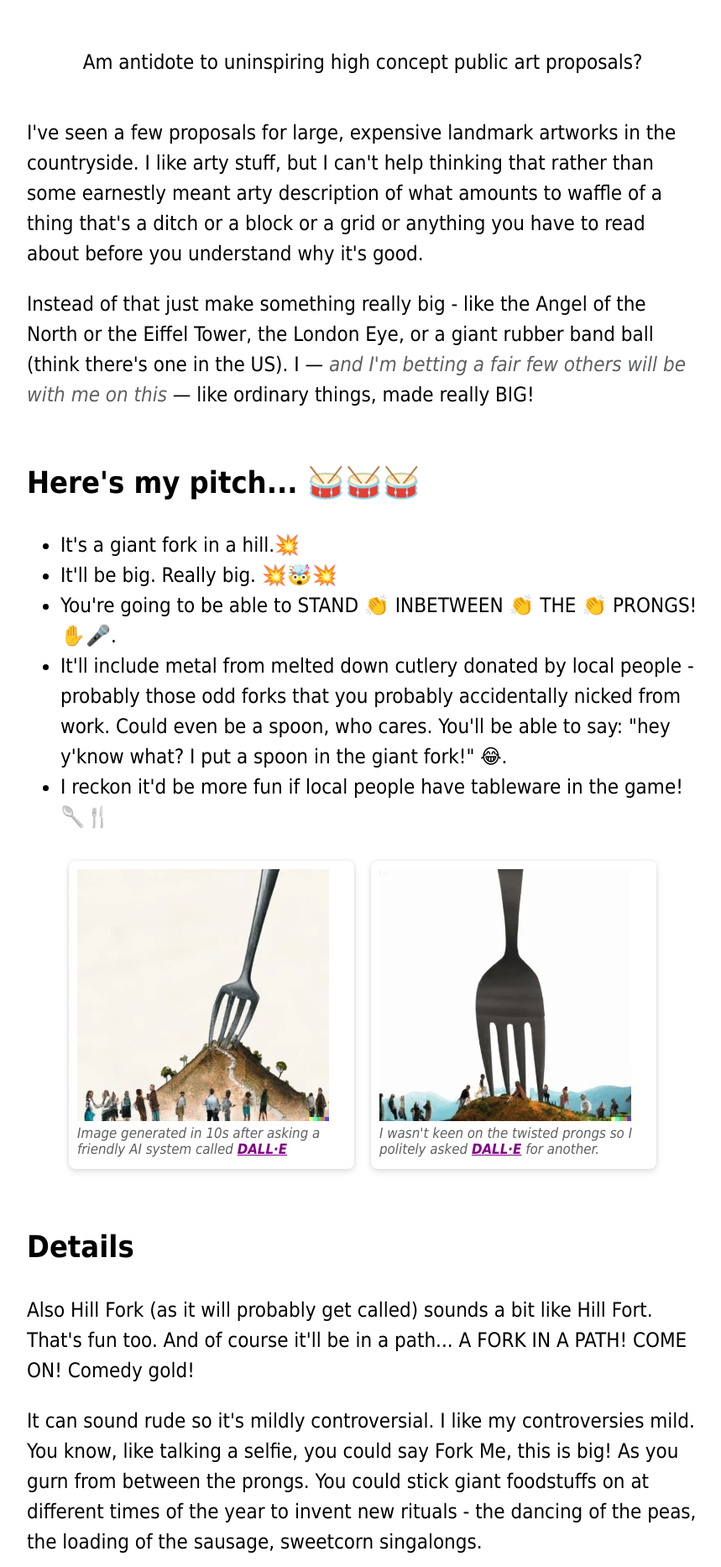
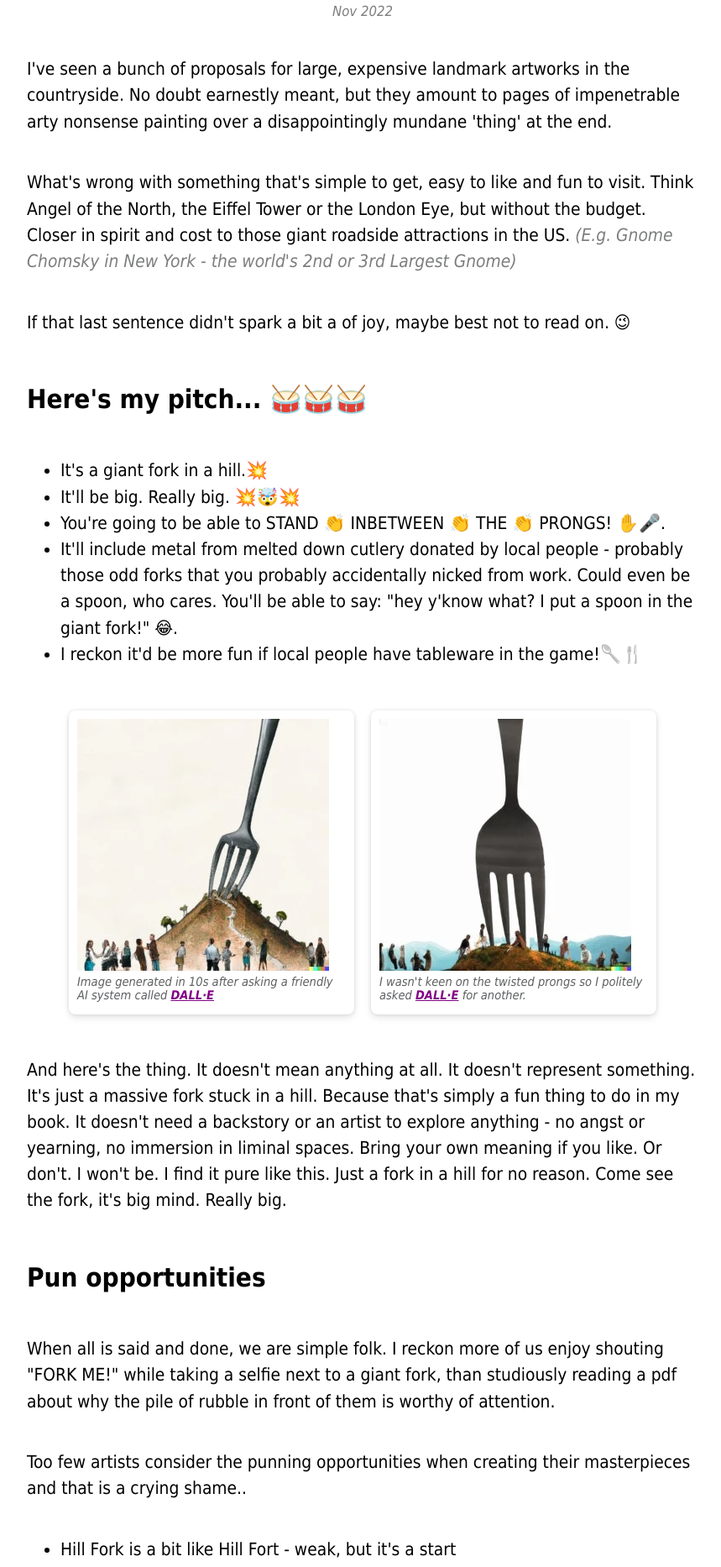
Before and after one commit to chrisdennett/fork-in-hill, a plain HTML site: page index.html in a window 1280 px wide. Shown: the part 474-2340 px from the top of the page at 84% size, without its empty margins (208-1067 px from the left). Drawn offline with Linux system fonts and the light colour scheme.

Commit message:
Updated content

```diff
--- a/index.html
+++ b/index.html
@@ -1,5 +1,6 @@
 <!DOCTYPE html>
 <html lang="en">
+
 <head>
   <meta charset="UTF-8" />
   <meta name="viewport" content="width=device-width, initial-scale=1.0" />
@@ -19,39 +20,45 @@
       flex-direction: column;
     }
 
-      header{
+    header {
       display: flex;
       flex-direction: column;
       align-items: center;
+      padding: 0 15px 20px 15px;
     }
 
-      main{
+    main {
       padding: 0 15px;
       display: flex;
       flex-direction: column;
-      }
-
-      section{
       margin: auto;
       max-width: 800px;
     }
 
-      h1{
+    h1 {
       font-family: Consolas, monaco, monospace;
       font-size: 2em;
       line-height: 1em;
       font-weight: normal;
+      margin-bottom: 20px;
     }
 
-      h2{
+    .subheading {
+      margin-top: 0;
+      margin-bottom: 0;
+      font-size: 0.8em;
+    }
+
+    h2 {
       margin-top: 1em;
     }
 
-      p, ul{
+    p,
+    ul {
       max-width: 800px;
     }
 
-      a{
+    a {
       color: rgb(128, 0, 133);
       font-weight: bold;
     }
@@ -62,19 +69,19 @@
       max-width: 100%;
     }
 
-      .aside{
+    .aside {
       font-style: italic;
-        color: #5d5f61;
+      color: #7c7d7e;
     }
 
-      .gallery{
+    .gallery {
       display: flex;
       flex-wrap: wrap;
       justify-content: center;
       margin: 20px 0;
     }
 
-      figure{
+    figure {
       max-width: 320px;
       background: #fff;
       border-radius: 8px;
@@ -83,7 +90,7 @@
       padding: 10px;
     }
 
-      figcaption{
+    figcaption {
       padding: 5px 0;
       font-style: italic;
       color: #5d5f61;
@@ -91,70 +98,65 @@
       line-height: 1.1em;
     }
 
-      footer{
+    footer {
       margin-top: 40px;
       background-color: #242526;
       color: white;
       padding: 3em;
     }
 
-      .footerP{
+    .footerP {
       text-align: center;
       max-width: 100%;
       margin: 0;
     }
 
-      .footerA{
+    .footerA {
       color: white;
     }
 
     @media (min-width: 1000px) {
-      body{
-        font-size: 1.5em;
+      body {
+        font-size: 1.3em;
       }
 
-      h1{
+      h1 {
         font-size: 3.5em;
         line-height: 1em;
       }
     }
   </style>
 </head>
+
 <body>
   <header>
-      <img
-        width="1024"
-        height="309"
-        alt="A giant table fork stuck in a hill"
-        src="/img/medium/header.webp"
-        srcset="
+    <img width="1024" height="309" alt="A giant table fork stuck in a hill" src="/img/medium/header.webp" srcset="
           /img/small/header.webp 480w,
           /img/medium/header.webp 800w,
           /img/large/header.webp 1024w
-        "
-      >
+        ">
     <h1>
       Hill Fork
     </h1>
-<p>Am antidote to uninspiring high concept public art proposals? </p>
+    <p class="subheading">An antidote to HIGH CONCEPT / LOW FUN public art proposals? </p>
+    <p class="subheading aside">Nov 2022</p>
   </header>
   <main>
-      <section>
+
     <p>
-          I've seen a few proposals for large, expensive landmark
-          artworks in the countryside. I like arty stuff, but I can't help thinking
-          that rather than some earnestly meant arty description of what amounts to
-          waffle of a thing that's a ditch or a block or a grid or anything you have
-          to read about before you understand why it's good.
+      I've seen a bunch of proposals for large, expensive landmark
+      artworks in the countryside. No doubt earnestly meant, but they amount to pages of impenetrable arty nonsense
+      painting over a disappointingly mundane 'thing' at the end.
     </p>
 
-        <p>
-          Instead of that just make something really big - like the Angel of the
-          North or the Eiffel Tower, the London Eye, or a giant rubber band ball (think there's one in the US). I — <span class="aside">and I'm betting a fair few
-          others will be with me on this</span> — like ordinary things, made really BIG!
-        </p>
-      </section>
-      <section>
+    <p>What's wrong with something that's simple to get, easy to like and fun to visit. Think Angel of the North, the
+      Eiffel Tower or the London Eye, but without the budget. Closer in spirit and cost to those giant roadside
+      attractions in the US. <span class="aside">(E.g. Gnome Chomsky in New York - the world's 2nd or 3rd Largest
+        Gnome)</span></p>
+
+    <p>If that last sentence didn't spark a bit a of joy, maybe best not to read on. 😉</p>
+
+
     <h2>
       Here's my pitch... 🥁🥁🥁
     </h2>
@@ -176,31 +178,19 @@
     </ul>
     <div class="gallery">
       <figure>
-            <img width="300" height="300" src="/img/small/fork-1.webp" alt="A drawing of a giant table fork stuck in a hill with a path running through the prongs and people looking up from the base of the hill">
-            <figcaption>Image generated in 10s after asking a friendly AI system called <a href="https://labs.openai.com/about">DALL·E</a></figcaption>
+        <img width="300" height="300" src="/img/small/fork-1.webp"
+          alt="A drawing of a giant table fork stuck in a hill with a path running through the prongs and people looking up from the base of the hill">
+        <figcaption>Image generated in 10s after asking a friendly AI system called <a
+            href="https://labs.openai.com/about">DALL·E</a></figcaption>
       </figure>
       <figure>
-            <img width="300" height="300" src="/img/small/fork-2.webp" alt="a row of people along the top of a small hill around the prongs of a giant fork which is stuck in the grouns.">
-            <figcaption>I wasn't keen on the twisted prongs so I politely asked <a href="https://labs.openai.com/about">DALL·E</a> for another.</figcaption>
+        <img width="300" height="300" src="/img/small/fork-2.webp"
+          alt="a row of people along the top of a small hill around the prongs of a giant fork which is stuck in the grouns.">
+        <figcaption>I wasn't keen on the twisted prongs so I politely asked <a
+            href="https://labs.openai.com/about">DALL·E</a> for another.</figcaption>
       </figure>
     </div>
-      </section>
-      <section>
-        <h2>
-          Details
-        </h2>
-        <p>
-          Also Hill Fork (as it will probably get called) sounds a bit like Hill
-          Fort. That's fun too. And of course it'll be in a path... A FORK IN A
-          PATH! COME ON! Comedy gold!
-        </p>
-        <p>
-          It can sound rude so it's mildly controversial. I like my controversies
-          mild. You know, like talking a selfie, you could say Fork Me, this is big!
-          As you gurn from between the prongs. You could stick giant foodstuffs on
-          at different times of the year to invent new rituals - the dancing of the
-          peas, the loading of the sausage, sweetcorn singalongs.
-        </p>
+
     <p>
       And here's the thing. It doesn't mean anything at all. It doesn't
       represent something. It's just a massive fork stuck in a hill. Because
@@ -210,28 +200,58 @@
       I find it pure like this. Just a fork in a hill for no reason. Come see
       the fork, it's big mind. Really big.
     </p>
-      </section>
-      <section>
+
+    <h2>
+      Pun opportunities
+    </h2>
+    <p>When all is said and done, we are simple folk. I reckon more of us enjoy shouting "FORK ME!" while taking a
+      selfie next to a giant fork, than studiously reading a pdf about why the pile of rubble in front of them is worthy
+      of attention.</p>
+    <p>Too few artists consider the punning opportunities when creating their masterpieces and that is a crying shame..
+    </p>
+    <ul>
+      <li>Hill Fork is a bit like Hill Fort - weak, but it's a start</li>
+      <li>The Fork can straddle a path... It'll be A FORK IN THE PATH... COME ON! Comedy gold!</li>
+      <li>When you arrive you shall declare "Fork Me that's big!". "Fork you?" will be your companion's response
+        enquiring about a photo opportunity. After gurning and picnicking beneath the prongs you'll suggest "Fork off?"
+        and leave knowing you have justly punned.</li>
+    </ul>
+
+    <h2>
+      Rituals
+    </h2>
+    <p>
+      Giant foodstuffs could be place upon the prongs at different times of the year to invent new rituals - the dancing
+      of the peas, the loading of the sausage, sweetcorn sonets.
+    </p>
+
     <h2>Bring your own meaning</h2>
     <p>
-          My feeling is simply that giant versions of everyday things are exciting and fun.  That's where the meaning starts and ends, but feel free to bring your own meaning. For example:
+      My feeling is simply that giant versions of everyday things are exciting and fun. That's where the meaning starts
+      and ends, but feel free to bring your own meaning. For example:
     </p>
     <ul>
       <li>Fork Hill represents mankind's insatiable desire to devour our environment in an orgy of consumerism.</li>
-          <li>Using metal reclaimed (or dare I say 'mined') from local cutlery we  return to the earth the very minerals we stole. At the same time branding a reminder of our greed upon our own retina's with a totem of our greed.</li>
-          <li>A new icon to worship in a gluttonous age.  Offerings must be made to the fork</li>
+      <li>Using metal reclaimed (or dare I say 'mined') from local cutlery we return to the earth the very minerals we
+        stole. At the same time branding a reminder of our greed upon our own retina's with a totem of our greed.</li>
+      <li>A call to arms for all of us to embrace our childhood selves and to ask why, why, why more often?</li>
+      <li>A new icon to worship in a gluttonous age. Offerings must be made to the fork, or your fast food emporiums
+        will run dry of grease and stodge </li>
       <li>It's a giant FORK YOU! to the elitist art world.</li>
-          <li>A reminder in a world of disposable plastic forks that the fork is a mighty and glorious tool to be treated with reverance and awe.</li>
+      <li>A reminder in a world of disposable plastic forks that the fork is a mighty and glorious tool to be treated
+        with reverance and awe.</li>
       <li>Something to do with a giant forky Sundial! </li>
     </ul>
-        <p>I'll leav it there I'm getting tired! 🥱</p>
+    <p>I'll leave it there I'm getting tired! 🥱</p>
+
     <p>Who's with me?</p>
-      </section>
   </main>
   <footer>
     <p class="footerP">Just an idea - by Chris Dennett</p>
     <p class="footerP"><a class="footerA" href="https://artfly.io">ArtFly.io</a></p>
+    <p class="footerP">📧<a class="footerA" href="mailto:chrisdennett@gmail.com">chrisdennett@gmail.com</a></p>
     <p class="footerP">ʘ‿ʘ</p>
   </footer>
 </body>
+
 </html>
```
Lines whose indentation alone changed are shown as unchanged.
